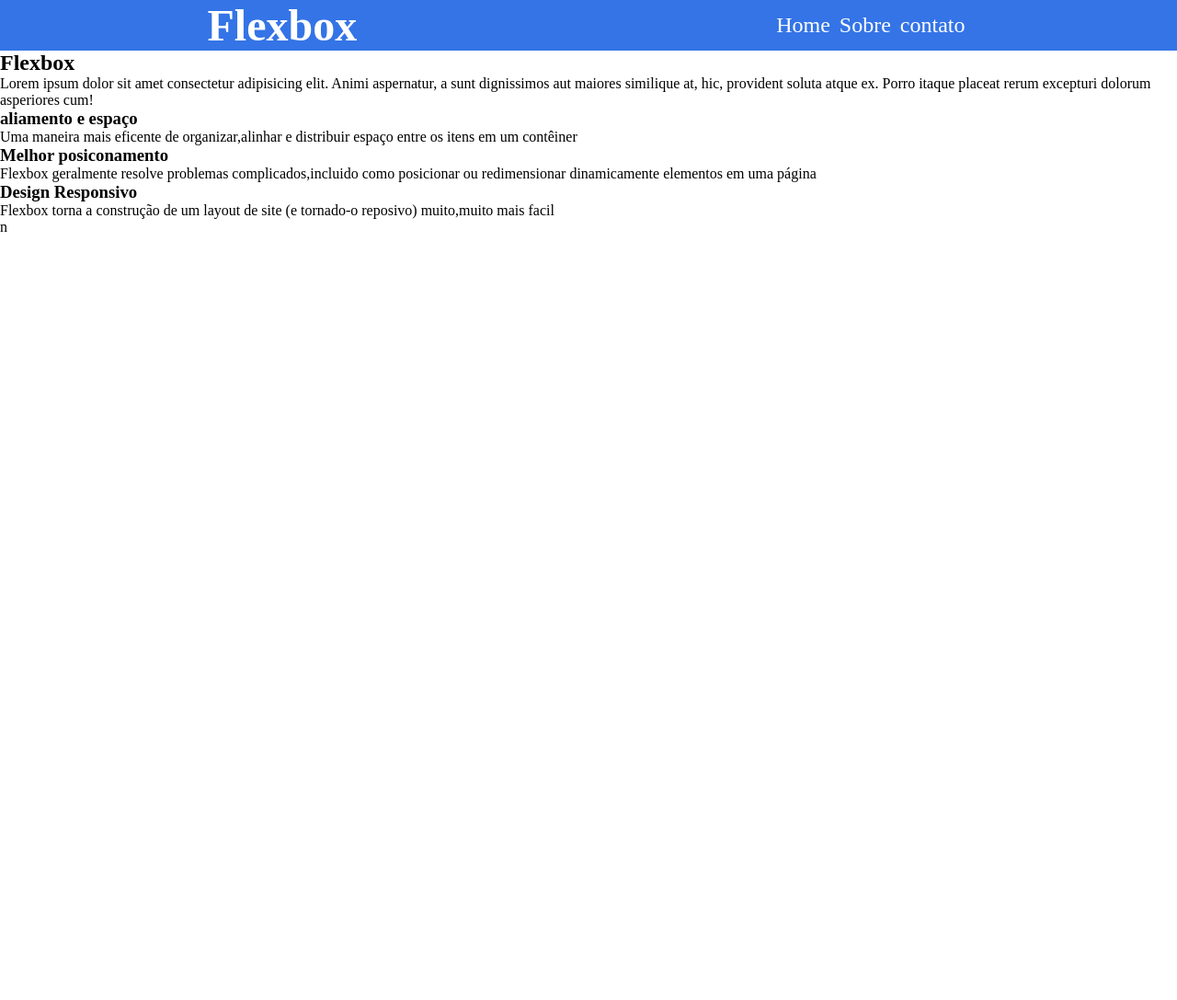
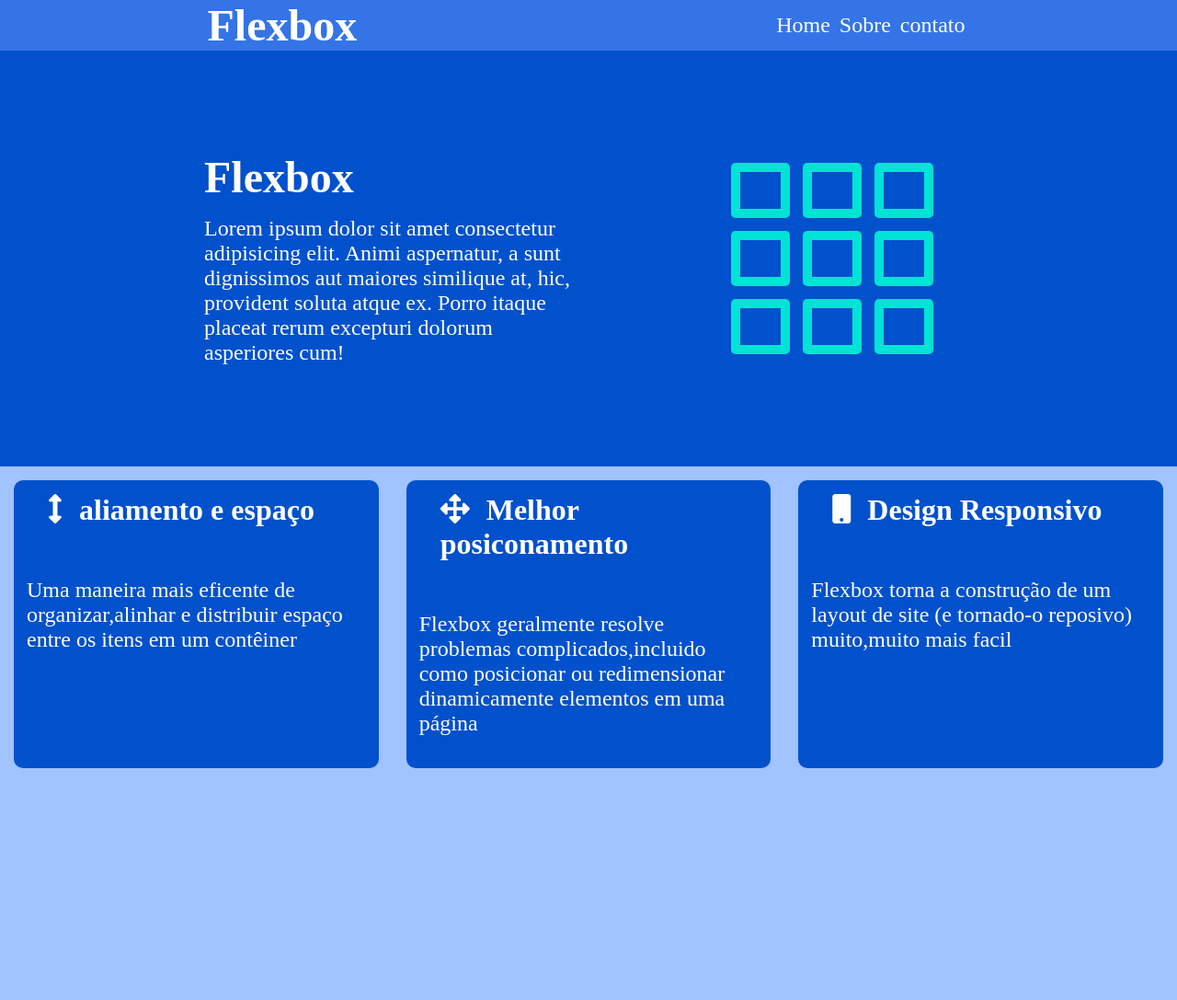
Before and after one commit to eltonathayde/flex-box-layout, a plain HTML site: page 02/index.html in a window 1280 px wide. Shown: the whole page at 92% size. Before the commit the page ends 800 px from the top, so only its background shows below. Drawn offline with Linux system fonts and the light colour scheme.

Commit message:
terminado

```diff
--- a/02/css/estilo.css
+++ b/02/css/estilo.css
@@ -32,7 +32,89 @@ float: right;
 width: auto;
 margin: 0 5px;
 }
+.one{
+    background-color:#0151cc ;
+}
+.boxOne {
+    display: flex;
+    justify-content: center;
+    align-items: center;
+    padding: 110px;
+}
+.boxMain{
+    color: white;
+    width: 50%;
+}
+.boxMain h2{
+    font-size: 3.0em;
+}
+.boxMain p  {
+  font-size: 1.5em;
+  width: 76%;
+  margin-top: 15px;
+}
+
+.box{
+    height: 40px;
+    background-color:#0151cc  ;
+    border: solid 10px  #00e3d5;
+    border-radius: 5px;
+}
+
+.tt{
+    display: flex;
+    flex-wrap: wrap;
+    align-items: center;
+   justify-content: center;
+   align-content: center;
+
+}
+.tt div {
+    width: 14.3%;
+    text-align: center;
+    margin: 7px;
+}
+.two{
+    background-color:#a1c3ff ;
+    height: 580px;
+
+    /* display: flex;
+    justify-content: center;
+    align-items: center;
+    align-content: center; */
+}
+.sectionTwo{
+    display: flex;
+    justify-content: center;
+    align-items: center;
+    align-content: center;
+
+}
+.melhor{
+    background-color:#0151cc ;
+    color: white;
+    width: 391px;
+    height: 285px;
+    margin: 15px;
+    border-radius: 10px;
+    padding: 14px;
+}
+
+.two h3  {
+    font-size: 2.0em;
+    margin-left: 23px;
+}
+.two p{
+    font-size: 1.5em;
+    margin-top: 55px;
+}
+i{
+    margin-right: 18px;
+}
+
+
   /* paleta de cores
 {meio "#0151cc"
 os 3 retamgulso-"#0a51cc"
-os 9 quadrados -#00e3d5}*/
+os 9 quadrados -#00e3d5}
+back ground2 #a1c3ff*/
--- a/02/index.html
+++ b/02/index.html
@@ -2,6 +2,7 @@
 <html lang="pt-BR">
 <head>
     <meta charset="UTF-8">
+    <link rel="stylesheet" href="https://pro.fontawesome.com/releases/v5.10.0/css/all.css" integrity="sha384-AYmEC3Yw5cVb3ZcuHtOA93w35dYTsvhLPVnYs9eStHfGJvOvKxVfELGroGkvsg+p" crossorigin="anonymous"/>
     <link rel="stylesheet" href="css/estilo.css">
     <meta http-equiv="X-UA-Compatible" content="IE=edge">
     <meta name="viewport" content="width=device-width, initial-scale=1.0">
@@ -23,36 +24,40 @@
     </div>
 </header>
 <main>
-    <Section>
-        <div>
+    <Section class="one">
+        <div class="boxOne">
+            <div class="boxMain">
                 <h2>Flexbox</h2>
                 <p>Lorem ipsum dolor sit amet consectetur adipisicing elit. Animi aspernatur, a sunt dignissimos aut maiores similique at, hic, provident soluta atque ex. Porro itaque placeat rerum excepturi dolorum asperiores cum!</p>
         </div>
-        <div>
-            <div class="caixaBlue"></div>
-            <div class="caixaBlue"></div>
-            <div class="caixaBlue"></div>
-            <div class="caixaBlue"></div>
-            <div class="caixaBlue"></div>
-            <div class="caixaBlue"></div>
-            <div class="caixaBlue"></div>
-            <div class="caixaBlue"></div>
-            <div class="caixaBlue"></div>
+        <div class="caixa tt e2">
+            <div class="box"></div>
+            <div class="box"></div>
+            <div class="box"></div>
+            <div class="box"></div>
+            <div class="box"></div>
+            <div class="box"></div>
+            <div class="box"></div>
+            <div class="box"></div>
+            <div class="box"></div>
+       </div>
             </div>
     </Section>
-     <section>
-         <div class="aliamento">
-             <h3>aliamento e espaço</h3>
+     <section class="two">
+         <div class="sectionTwo">
+            <div class="melhor">
+                <h3><i class="fas fa-arrows-alt-v"></i>aliamento e espaço</h3>
                 <P>Uma maneira mais eficente de organizar,alinhar e distribuir espaço entre os itens em um contêiner</P>
             </div>
             <div class="melhor">
-             <h3>Melhor posiconamento</h3>
+                <h3><i class="fas fa-arrows-alt"></i>Melhor posiconamento</h3>
                 <p>Flexbox geralmente resolve problemas complicados,incluido como posicionar ou redimensionar dinamicamente elementos em uma página</p>
             </div>
-         <div class="desig">
-             <h3>Design Responsivo</h3>
+            <div class="melhor">
+               <h3> <i class="fas fa-mobile"></i>Design Responsivo</h3>
                 <p>Flexbox torna a construção de um layout de site (e tornado-o reposivo) muito,muito mais facil</p>
-         </div>n
+            </div>
+        </div>
      </section>
 </main>
 </body>
```
Lines whose indentation alone changed are shown as unchanged.
